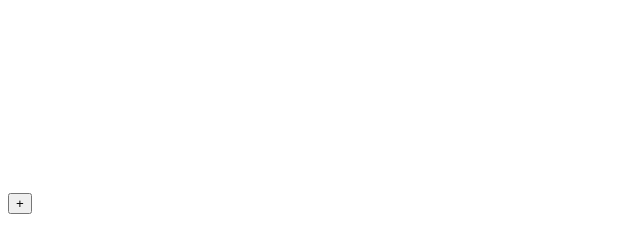
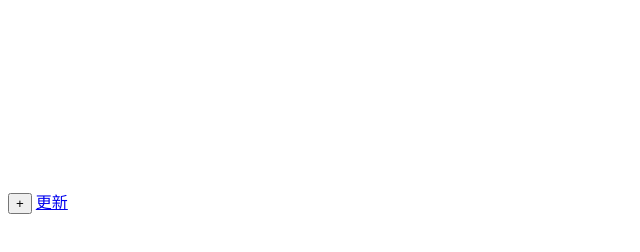
Before and after one commit to raingod0101/raingod0101.github.io, a plain HTML site: page game0.html in a window 1280 px wide. Shown: the full height of the page, 0-640 px from the left. Drawn offline with Linux system fonts and the light colour scheme.

Commit message:
Update game0.html

```diff
--- a/game0.html
+++ b/game0.html
@@ -6,6 +6,7 @@
 </head>
 <body>
   <button onclick="rain()">+</button>
+  <a href="https://raingod0101.github.io/game0.html">更新</a>
   <canvas id="canvas" width="200" height="200"></canvas>
   <script>
     function rain() {
```
